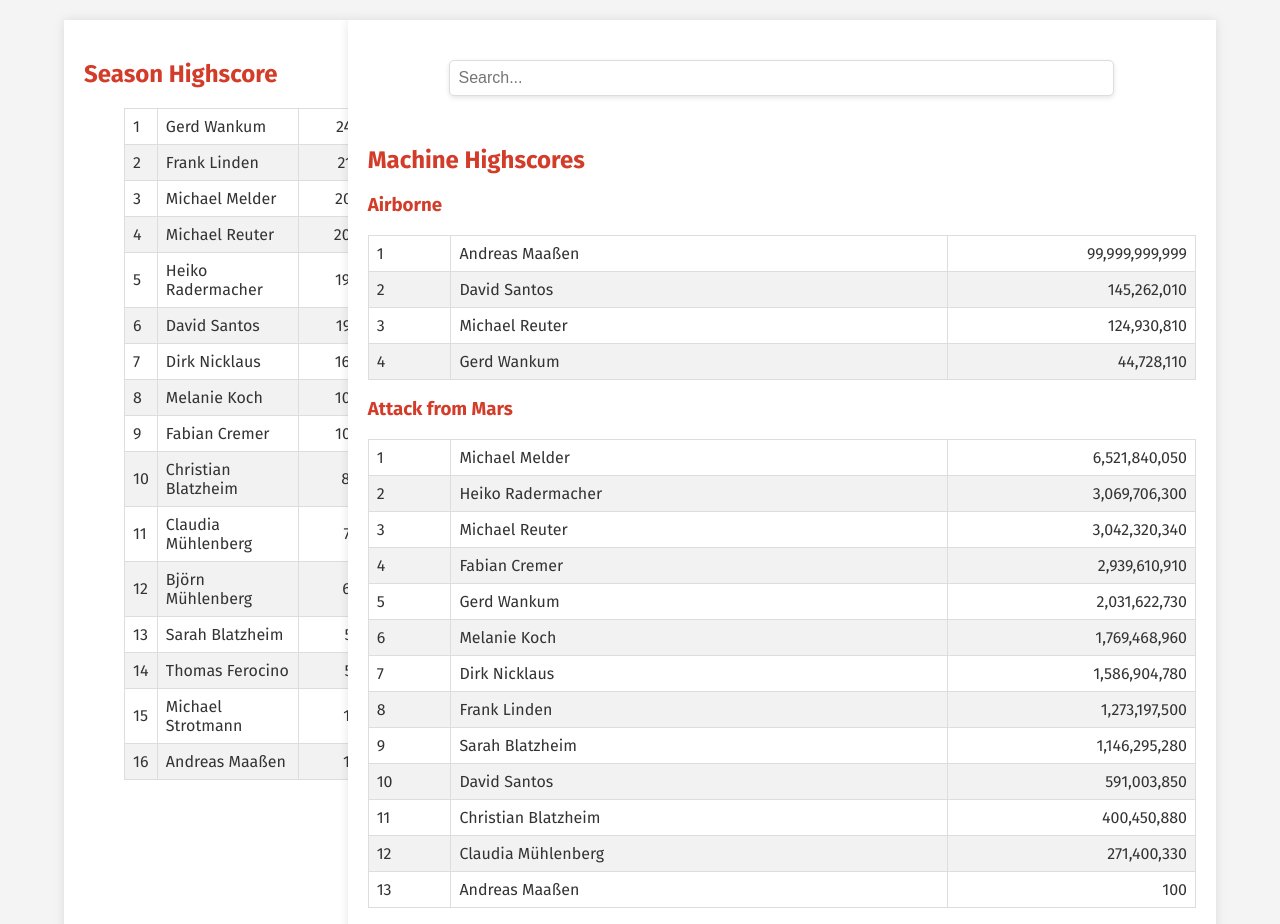
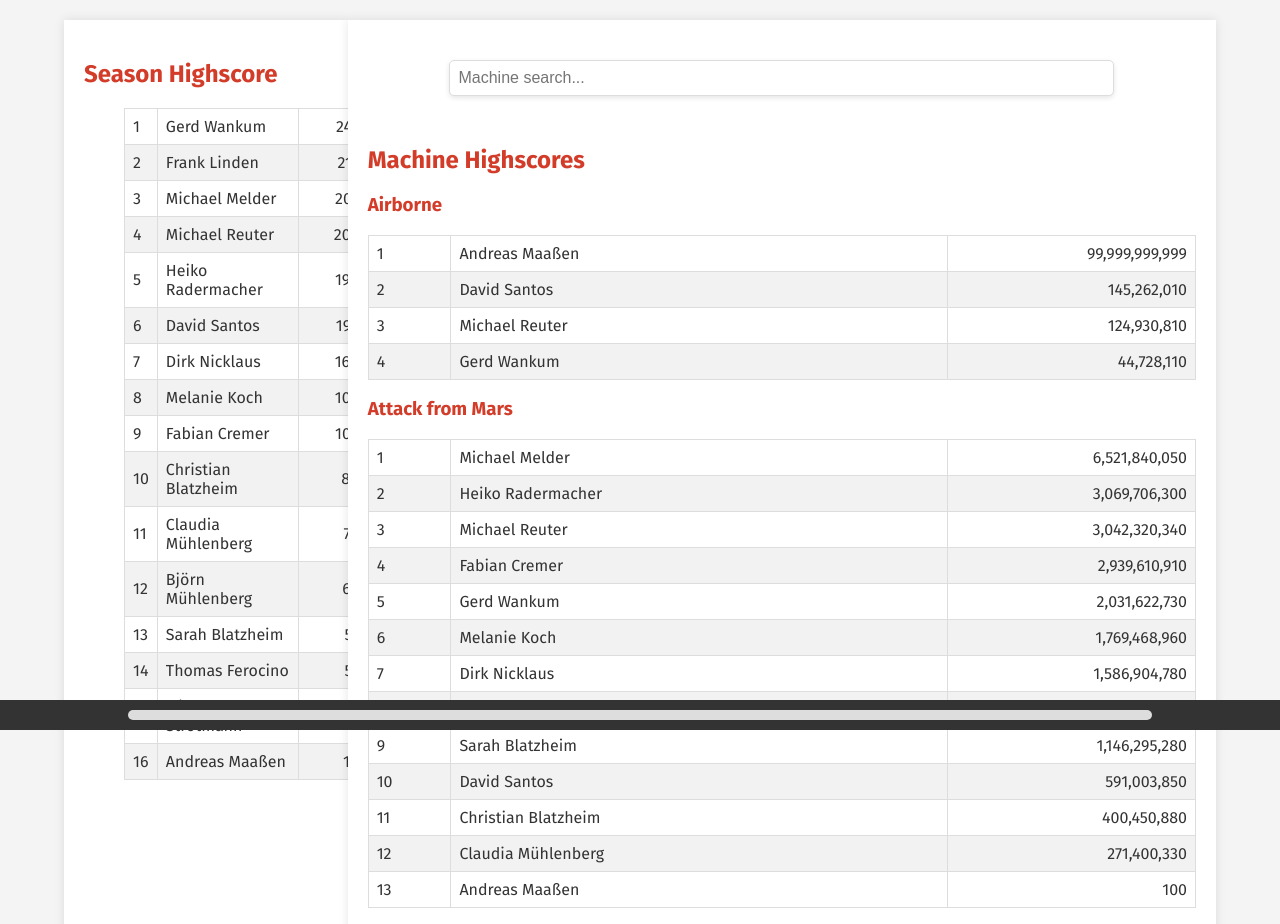
Before and after one commit to fcremer/aixplay, a Flask app: page / in a window 1280 px wide. Shown: the part 70-994 px from the top of the page. Run offline with Flask 3, Linux system fonts and the light colour scheme; data that the repository does not hold is empty.

Commit message:
- adjust input design

```diff
--- a/static/script.js
+++ b/static/script.js
@@ -145,3 +145,29 @@
             });
         });
 }
+
+// Intervall in Millisekunden (z.B. 60000 für eine Minute)
+const updateInterval = 60000;
+
+// Funktion zum Aktualisieren des Fortschrittsbalkens
+function updateProgressBar() {
+    const progressBar = document.getElementById('progress-bar');
+    let width = 0;
+    const interval = setInterval(() => {
+        if (width >= 100) {
+            clearInterval(interval);
+            // Hier können Sie die Funktion aufrufen, um die Daten neu zu laden
+        } else {
+            width++;
+            progressBar.style.width = width + '%';
+        }
+    }, updateInterval / 100);
+}
+
+// Initialer Aufruf der Funktion
+updateProgressBar();
+
+// Setzen Sie den Fortschrittsbalken zurück, wenn die Seite neu geladen wird
+setInterval(() => {
+    updateProgressBar();
+}, updateInterval);
--- a/static/style.css
+++ b/static/style.css
@@ -120,6 +148,32 @@
     box-shadow: 0 0 8px rgba(210, 60, 41, 0.6); /* Verstärkter Schatten beim Fokus */
 }
 
+#page-footer {
+    width: 100%;
+    background-color: #333;
+    color: #fff;
+    text-align: center;
+    padding: 10px 0;
+    position: fixed;
+    bottom: 0;
+}
+
+#progress-bar-container {
+    width: 80%;
+    height: 10px;
+    background-color: #ddd;
+    border-radius: 5px;
+    margin: 0 auto;
+}
+
+#progress-bar {
+    height: 100%;
+    background-color: #D23C29;
+    border-radius: 5px;
+    width: 0%; /* Initialwert */
+}
+
+
 @media (max-width: 768px) {
     .container {
         flex-direction: column;
--- a/templates/index.html
+++ b/templates/index.html
@@ -20,12 +20,19 @@
 
         <div id="pinball-highscores" class="column">
             <div id="pinball-search-container">
-                <input type="text" id="pinball-search" placeholder="Search...">
+                <input type="text" id="pinball-search" placeholder="Machine search...">
             </div>
             <h2>Machine Highscores</h2>
             <div id="pinball-highscore-content"></div>
             <div id="players-container"></div>
         </div>
     </div>
+
+<footer id="page-footer">
+    <div id="progress-bar-container">
+        <div id="progress-bar"></div>
+    </div>
+</footer>
+
 </body>
 </html>
```
Also changed, not shown: other parts of static/style.css (+28 -0 lines), static/mobile.js (+11 -0 lines), templates/mobile.html (+11 -4 lines).
